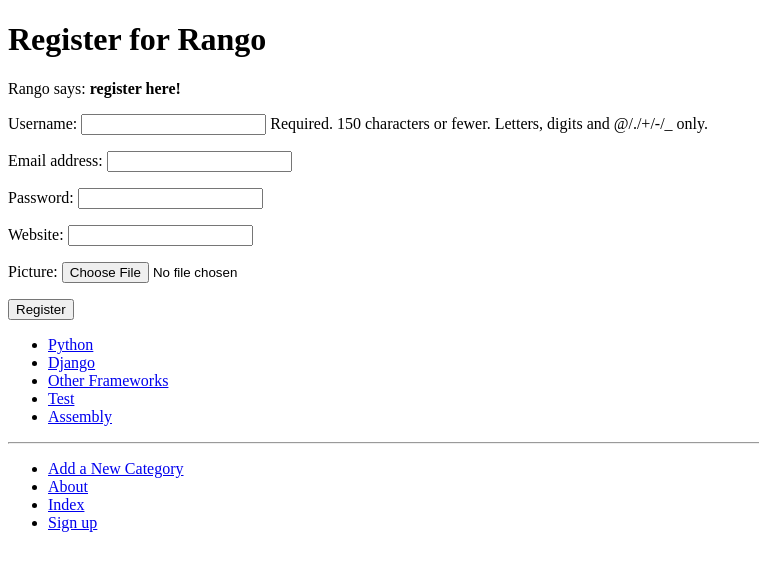
After one commit to mrkajetanp/rango, a Django app: page /rango/register/ in a window 1280 px wide. The commit adds this page. Shown: the top 571 px of the page, without its empty margins (0-759 px from the left). Run offline with Django 3.2, Linux system fonts and the light colour scheme; data comes from the database, SQL or seed files in the repository; both versions use the stored data as it was after the commit.

Commit message:
[Chapter 9] Sign up functionality

```diff
--- a/rango/admin.py
+++ b/rango/admin.py
@@ -1,5 +1,5 @@
 from django.contrib import admin
-from rango.models import Category, Page
+from rango.models import Category, Page, UserProfile
 
 
 class CategoryAdmin(admin.ModelAdmin):
@@ -12,3 +12,4 @@ class PageAdmin(admin.ModelAdmin):
 
 admin.site.register(Page, PageAdmin)
 admin.site.register(Category, CategoryAdmin)
+admin.site.register(UserProfile)
--- a/rango/forms.py
+++ b/rango/forms.py
@@ -1,6 +1,7 @@
 #!/usr/bin/env python3
 from django import forms
-from rango.models import Page, Category
+from rango.models import Page, Category, UserProfile
+from django.contrib.auth.models import User
 
 
 class CategoryForm(forms.ModelForm):
@@ -45,3 +46,17 @@ class PageForm(forms.ModelForm):
             cleaned_data['url'] = url
 
         return cleaned_data
+
+
+class UserForm(forms.ModelForm):
+    password = forms.CharField(widget=forms.PasswordInput())
+
+    class Meta:
+        model = User
+        fields = ('username', 'email', 'password')
+
+
+class UserProfileForm(forms.ModelForm):
+    class Meta:
+        model = UserProfile
+        fields = ('website', 'picture')
--- a/rango/models.py
+++ b/rango/models.py
@@ -1,5 +1,6 @@
 from django.db import models
 from django.template.defaultfilters import slugify
+from django.contrib.auth.models import User
 
 
 class Category(models.Model):
@@ -30,3 +31,13 @@ class Page(models.Model):
 
     def __str__(self):
         return self.title
+
+
+class UserProfile(models.Model):
+    user = models.OneToOneField(User, on_delete=models.CASCADE)
+
+    website = models.URLField(blank=True)
+    picture = models.ImageField(upload_to='profile_images', blank=True)
+
+    def __str__(self):
+        return self.user.username
--- a/rango/urls.py
+++ b/rango/urls.py
@@ -12,4 +12,5 @@ urlpatterns = [
     path('category/<slug:category_name_slug>/', views.show_category, name='show_category'),
     path('add_category/', views.add_category, name='add_category'),
     path('category/<slug:category_name_slug>/add_page/', views.add_page, name='add_page'),
+    path('register/', views.register, name='register'),
 ]
--- a/rango/views.py
+++ b/rango/views.py
@@ -2,7 +2,7 @@ from django.shortcuts import render, redirect
 from django.urls import reverse
 
 from rango.models import Category, Page
-from rango.forms import CategoryForm, PageForm
+from rango.forms import CategoryForm, PageForm, UserForm, UserProfileForm
 
 
 def index(request):
@@ -79,3 +79,32 @@ def add_page(request, category_name_slug):
 
     context_dict = {'form': form, 'category': category}
     return render(request, 'rango/add_page.html', context=context_dict)
+
+
+def register(request):
+    registered = False
+
+    if request.method == 'POST':
+        user_form = UserForm(request.POST)
+        profile_form = UserProfileForm(request.POST)
+
+        if user_form.is_valid() and profile_form.is_valid():
+            user = user_form.save()
+            user.set_password(user.password)
+            user.save()
+
+            profile = profile_form.save(commit=False)
+            profile.user = user
+
+            if 'picture' in request.FILES:
+                profile.picture = request.FILES['picture']
+
+            profile.save()
+            registered = True
+        else:
+            print(user_form.errors, profile_form.errors)
+    else:
+        user_form = UserForm()
+        profile_form = UserProfileForm()
+
+    return render(request, 'rango/register.html', context={'user_form': user_form, 'profile_form': profile_form, 'registered': registered})
--- a/tango_with_django_project/settings.py
+++ b/tango_with_django_project/settings.py
@@ -107,6 +107,7 @@ AUTH_PASSWORD_VALIDATORS = [
     },
     {
         'NAME': 'django.contrib.auth.password_validation.MinimumLengthValidator',
+        'OPTIONS': {'min_length': 6}
     },
     {
         'NAME': 'django.contrib.auth.password_validation.CommonPasswordValidator',
--- a/templates/rango/base.html
+++ b/templates/rango/base.html
@@ -28,6 +28,7 @@
                 <li><a href="{% url 'rango:add_category' %}">Add a New Category</a></li>
                 <li><a href="{% url 'rango:about' %}">About</a></li>
                 <li><a href="{% url 'rango:index' %}">Index</a></li>
+                <li><a href="{% url 'rango:register' %}">Sign up</a></li>
             </ul>
         </div>
     </body>
--- /dev/null
+++ b/templates/rango/register.html
@@ -0,0 +1,23 @@
+{% extends 'rango/base.html' %}
+{% load static %}
+
+{% block title_block %}
+    Register
+{% endblock %}
+
+{% block body_block %}
+<h1>Register for Rango</h1>
+{% if registered %}
+Rango says: <strong>thank you for registering!</strong>
+<a href="{% url 'rango:index' %}">Return to the homepage.</a><br />
+{% else %}
+Rango says: <strong>register here!</strong><br />
+<form id="user_form" method="post" action="{% url 'rango:register' %}" enctype="multipart/form-data">
+    {% csrf_token %}
+    {{ user_form.as_p }}
+    {{ profile_form.as_p }}
+
+    <input type="submit" name="submit" value="Register" />
+</form>
+{% endif %}
+{% endblock %}
```
Also changed, not shown: db.sqlite3, rango/migrations/0005_userprofile.py (added).
